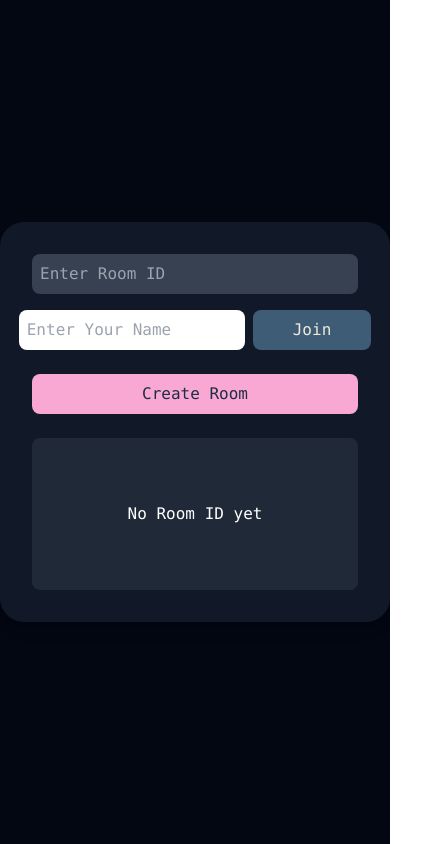
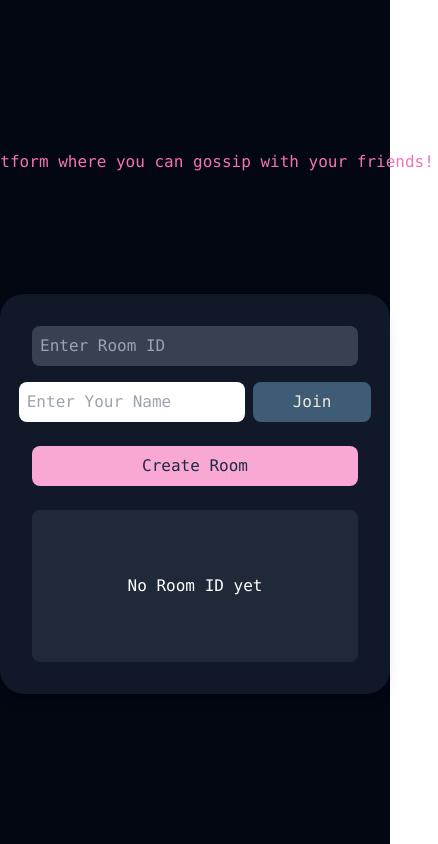
Before and after one commit to mesusheel01/Gosipy, a React (Vite) app in the folder frontend/: page / in a window 390 px wide. Shown: the whole page, 438 px wide, since content can reach past the window. Built offline with nearby package versions, Linux system fonts and the light colour scheme.

Commit message:
Added a hero text with typewriter effect

```diff
--- a/frontend/src/components/Home.tsx
+++ b/frontend/src/components/Home.tsx
@@ -42,7 +42,14 @@ const Home = () => {
   };
 
   return (
-    <div className="h-screen font-mono flex items-center justify-center bg-gray-950">
+    <div className="h-screen font-mono flex flex-col items-center justify-center gap-10 bg-gray-950">
+       <p className="text-md md:text-xl lg:text-2xl mb-20 text-pink-400
+  overflow-hidden whitespace-nowrap border-r-4 border-pink-400
+  animate-typewriterSm sm:animate-typewriterSm md:animate-typewriterMd lg:animate-typewriterLg">
+  A platform where you can gossip with your friends!
+</p>
+
+
       <div className="w-full max-w-md flex flex-col items-center p-8 rounded-3xl bg-gray-900 shadow-lg">
         <div className="w-full flex flex-col gap-4 items-center mb-6">
           <input
--- a/frontend/tailwind.config.js
+++ b/frontend/tailwind.config.js
@@ -1,12 +1,36 @@
 /** @type {import('tailwindcss').Config} */
 export default {
+    mode: 'jit',
     content: [
       "./index.html",
       "./src/**/*.{ts,tsx,js,jsx}"
     ],
     theme: {
       extend: {
-        colors:{
+        keyframes: {
+          typewriterSm: {
+            '0%': { width: '0%' },
+            '100%': { width: '70%' },
+          },
+          typewriterMd: {
+            '0%': { width: '0%' },
+            '100%': { width: '60%' },
+          },
+          typewriterLg: {
+            '0%': { width: '0%' },
+            '100%': { width: '45%' },
+          },
+          blink: {
+            '0%, 100%': { borderColor: 'transparent' },
+            '50%': { borderColor: 'currentColor' },
+          },
+        },
+        animation: {
+          typewriterSm: 'typewriterSm 5s steps(50, end), blink 1s step-end infinite',
+          typewriterMd: 'typewriterMd 5s steps(50, end), blink 1s step-end infinite',
+          typewriterLg: 'typewriterLg 5s steps(50, end), blink 1s step-end infinite',
+        },
+        colors: {
           "my-900": "#0d1321",
           "my-700": "#1d2d44",
           "my-500": "#3e5c76",
```
Lines whose indentation alone changed are shown as unchanged.
